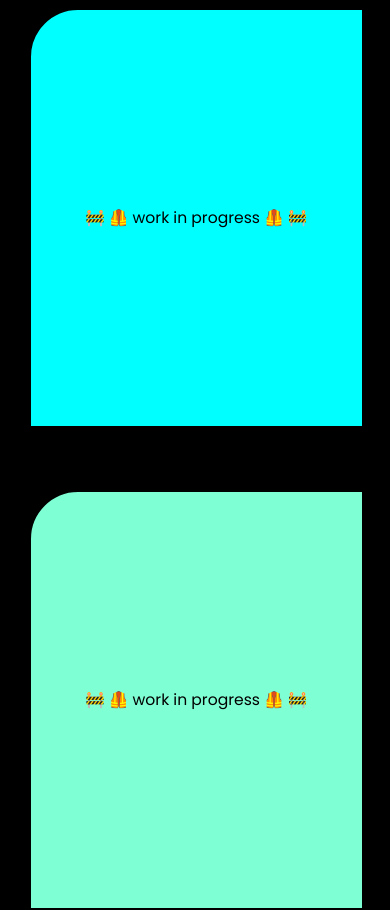
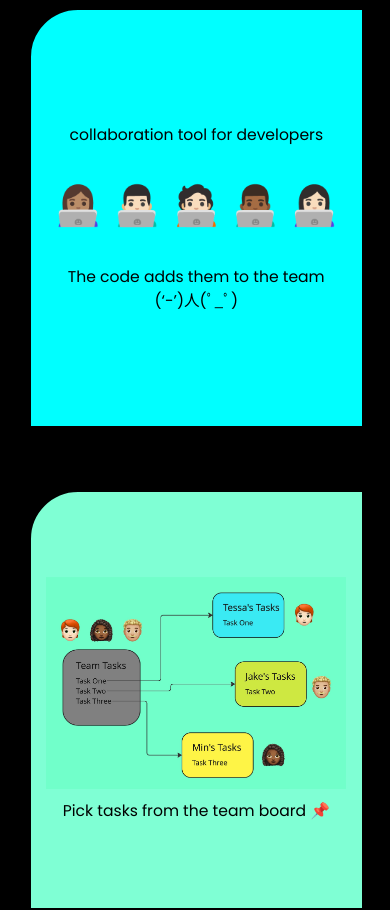
Before and after one commit to gitmank/minimaList, a React (Create React App) app in the folder minimalistapp/: page / in a window 390 px wide. Shown: the part 1240-2150 px from the top of the page. Built offline with nearby package versions, Linux system fonts and the light colour scheme.

Commit message:
feature three ready

```diff
--- a/minimalistapp/src/constants.js
+++ b/minimalistapp/src/constants.js
@@ -7,3 +7,46 @@ export const navItemsForHome = [
     {link: '#footer', text: 'About'},
     {link: '#public-home', text: 'Top'},
 ];
+export const professions = [
+    {text: 'collaboration tool for everyone', emoji: '👩🏽 👨🏻 🧑🏻 🧔🏾‍♂️ 👩🏻'},
+    {text: 'collaboration tool for developers', emoji: '👩🏽‍💻 👨🏻‍💻 🧑🏻‍💻 👨🏾‍💻 👩🏻‍💻'},
+    {text: 'collaboration tool for students', emoji: '👩🏽‍🎓 👨🏻‍🎓 🧑🏻‍🎓 👨🏽‍🎓 👩🏻‍🎓'},
+    {text: 'collaboration tool for lawyers', emoji: '👩🏽‍💼 👨🏻‍💼 🧑🏻‍💼 👨🏾‍💼 👩🏻‍💼'},
+    {text: 'collaboration tool for doctors', emoji: '👩🏽‍⚕️ 👨🏻‍⚕️ 🧑🏻‍⚕️ 👨🏾‍⚕️ 👩🏻‍⚕️'},
+    {text: 'yes, chefs can use it too!', emoji: '👩🏽‍🍳 👨🏻‍🍳 🧑🏻‍🍳 👨🏽‍🍳 👩🏻‍🍳'},
+]
+
+export class professionsList {
+    constructor() {
+        this.head = {
+            data: professions[0],
+            next: null,
+        }
+        this.one = {
+            data: professions[1],
+            next: null,
+        }
+        this.two = {
+            data: professions[2],
+            next: null,
+        }
+        this.three = {
+            data: professions[3],
+            next: null,
+        }
+        this.four = {
+            data: professions[4],
+            next: null,
+        }
+        this.five = {
+            data: professions[5],
+            next: null,
+        }
+        this.head.next = this.one;
+        this.one.next = this.two;
+        this.two.next = this.three;
+        this.three.next = this.four;
+        this.four.next = this.five;
+        this.five.next = this.head;
+    }
+}
--- a/minimalistapp/src/pages/Home.css
+++ b/minimalistapp/src/pages/Home.css
@@ -134,11 +134,26 @@
 #feature-pane-one {
     background-color: chartreuse;
 }
+.feature-title {
+    font-size: 2vw;
+}
 #feature-pane-two {
     background-color: cyan;
 }
+#profession-emoji {
+    display: flex;
+    content: 'none';
+    font-size: 5vw;
+    transition: 500ms;
+}
+#profession-text {
+    font-size: 2vw;
+}
 #feature-pane-three {
     background-color: aquamarine;
+}
+.paneThree-image {
+    max-width: 35vw;
 }
 #feature-pane-four {
     background-color:hotpink;
@@ -148,9 +163,7 @@
     width: 35vw;
     border-radius: 20px;
 }
-.feature-title {
-    font-size: 2vw;
-}
+
 @keyframes imageAnimation {
     0% {
         content: url('../resources/teamnames-one.png');
@@ -184,6 +197,15 @@
     }
     .paneOne-image {
         width: 55vw;
+    }
+    .paneThree-image {
+        min-width: 55vw;
+    }
+    #profession-emoji {
+        font-size: 8vw;
+    }
+    #profession-text {
+        font-size: 4vw;
     }
 }
 @media screen and (max-width: 800px) {
@@ -250,6 +272,9 @@
         height: 50vh;
         border-top-left-radius: 50px;
     }
+    #feature-pane-two {
+        gap: 30px;
+    }
     .feature-title {
         font-size: 4vw;
     }
@@ -257,4 +282,14 @@
         width: 70vw;
         max-width: 450px;
     }
+    .paneThree-image {
+        min-width: 60vw;
+        max-width: 300px;
+    }
+    #profession-emoji {
+        font-size: 10vw;
+    }
+    #profession-text {
+        font-size: 4vw;
+    }
 }
--- a/minimalistapp/src/pages/Home.jsx
+++ b/minimalistapp/src/pages/Home.jsx
@@ -1,8 +1,27 @@
 import { Link } from 'react-router-dom';
 import './Home.css';
 import teamnamesOne from '../resources/teamnames-one.png';
+import paneThreeImage from '../resources/task-division.png';
+import { professions, professionsList } from '../constants';
+import { useState, useEffect } from 'react';
 
 const Home = ({ isLightTheme }) => {
+
+    useEffect(() => {
+        const text = document.getElementById('profession-text');
+        const emoji = document.getElementById('profession-emoji');
+        let list = new professionsList();
+        let node = list.head;
+        const interval = setInterval(() => {
+            node = node.next;
+            text.textContent = node.data.text;
+            emoji.textContent = node.data.emoji;
+        }, 1500);
+        return(() => {
+            clearInterval(interval);
+        });
+    })
+
     return(
         <div id='public-home'>
             <div className='home-spacer'></div>
@@ -26,17 +45,20 @@ const Home = ({ isLightTheme }) => {
                     <span className='feature-title'>You get a quirky team code<br></br>\(• ◡ •)/</span>
                 </div>
                 <div id='feature-pane-two' className='featurePane'>
-                    <span className='feature-title'>🚧 🦺 work in progress 🦺 🚧</span>
+                <span id='profession-text'>collaboration tool for everyone</span>
+                    <h1 id='profession-emoji'>👩🏾‍🦱 👨🏻 👩🏽 🧔🏾‍♂️ 👩🏻</h1>
+                    <span className='feature-title'>The code adds them to the team<br></br>(‘-’)人(ﾟ_ﾟ)</span>
                 </div>
                 <div id='feature-pane-three' className='featurePane'>
-                    <span className='feature-title'>🚧 🦺 work in progress 🦺 🚧</span>
+                    <img className='paneThree-image' src={paneThreeImage} alt="task distribution" />
+                    <span className='feature-title'>Pick tasks from the team board 📌</span>
                 </div>
                 <div id='feature-pane-four' className='featurePane'>
                     <span className='feature-title'>🚧 🦺 work in progress 🦺 🚧</span>
                 </div>
             </div>
-            <div id='footer'>
-                <div style={{height: '300px'}}><h1>Footer</h1></div>
+            <div id='footer' className={isLightTheme? ' light': ' dark'}>
+
             </div>
         </div>
     )
```
Also changed, not shown: minimalistapp/src/resources/task-division.png (added).
